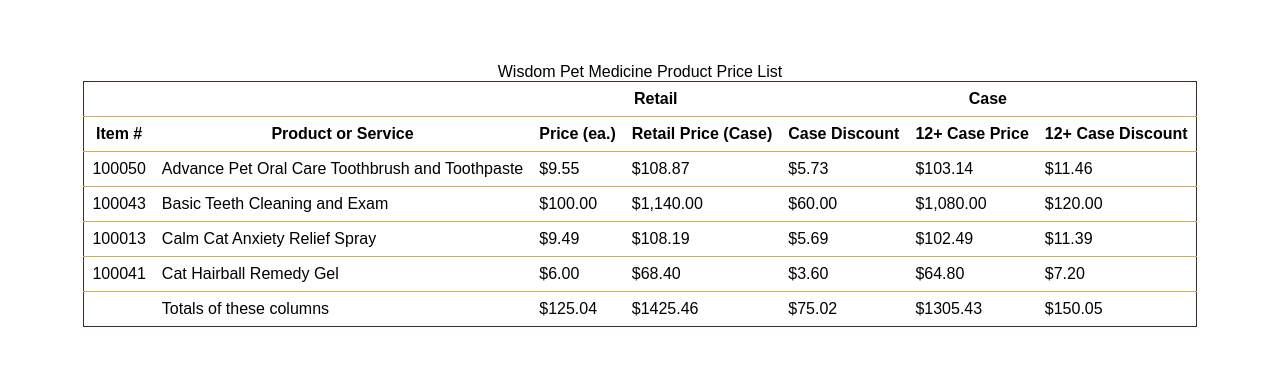
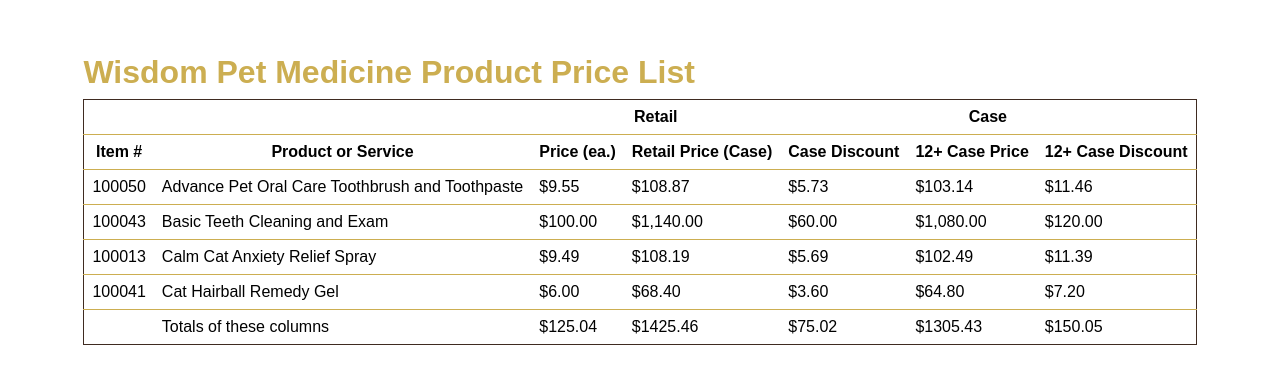
Before and after one commit to chungthehao/HTML-Tables, a plain HTML site: page index.html in a window 1280 px wide. Shown: the part 213-586 px from the top of the page. Drawn offline with Linux system fonts and the light colour scheme.

Commit message:
Style the table caption

```diff
--- a/styles.css
+++ b/styles.css
@@ -20,3 +20,11 @@ table {
   border: 1px solid #3f2b21;
   border-collapse: collapse;
 }
+
+caption {
+  color: #ccae51;
+  text-align: left;
+  padding: 0.5rem 0;
+  font-size: 2rem;
+  font-weight: bold;
+}
```
